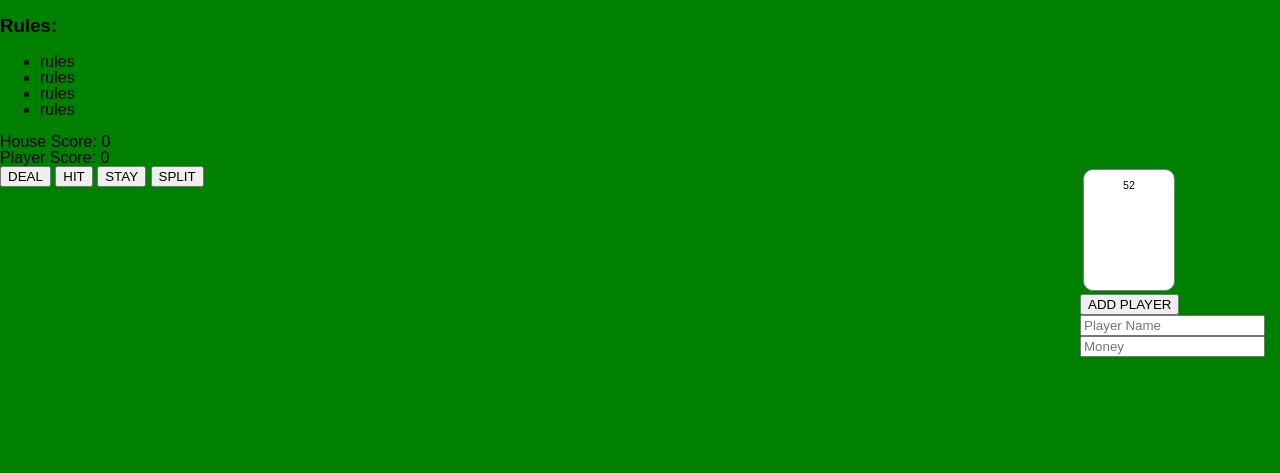
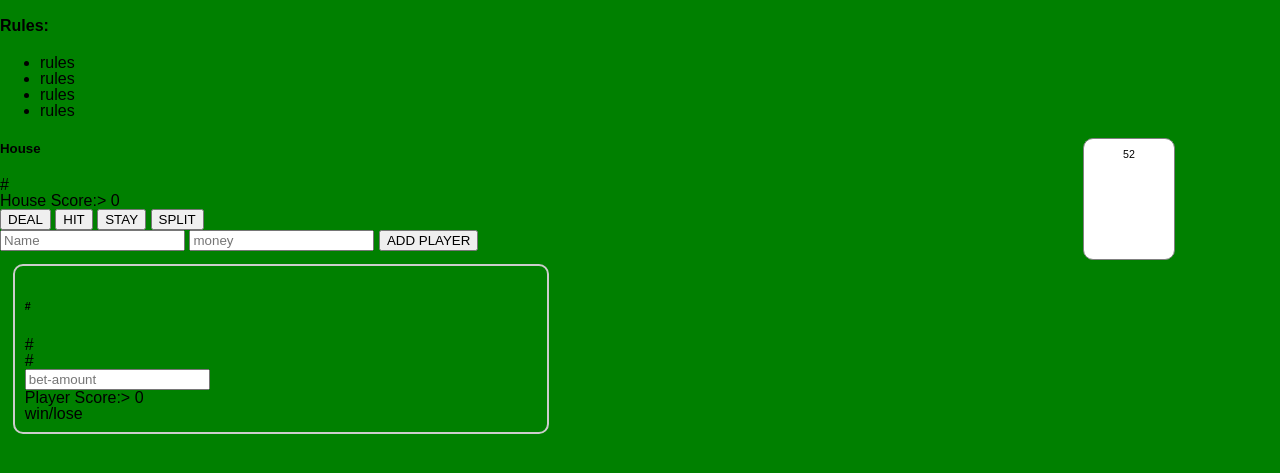
Before and after one commit to tirzahmorrison/blackjack, a website: page public/index.html in a window 1280 px wide. Shown: the part 47-520 px from the top of the page. Drawn offline with Linux system fonts and the light colour scheme.

Commit message:
html fix

```diff
--- a/public/index.html
+++ b/public/index.html
@@ -21,6 +21,7 @@
   </section>
 
   <section id="table">
+    <section id="house-area">
       <section class="rules">
         <h1>Rules:</h1>
         <ul>
@@ -30,60 +31,51 @@
           <li>rules</li>
         </ul>
       </section>
-    <section id="house-score" class="score">House Score:
+
+      <section id="deck" class="deck">
+        <section class="card" id="deck-count">52</section>
+        <section class="status" id="status"></section>
+      </section>
+      <section class="house-player">
+        <section>
+          <h1>House</h1>
+        </section>
+        <section class="hand">#</section>
+        <section class="house-plays">House Score:>
           <span>0</span>
         </section>
-    <section id="player-score" class="p-score">Player Score:
-      <span>0</span>
       </section>
 
-    <section id="deck">
-      <section class="back-ground"></section>
-    </section>
-    <section class="container" id="house">
-    </section>
+      <section id="buttons-main">
         <button class="button" id="dealButton">DEAL</button>
         <button class="button" id="hitButton">HIT</button>
         <button class="button" id="stayButton">STAY</button>
         <button class="button" id="splitButton">SPLIT</button>
+        <section class="add-player">
+          <input type="text" class="player-name" placeholder="Name">
+          <input type="number" class="money" placeholder="money">
+          <button class="button" id="add-player-button">ADD PLAYER</button>
+        </section>
+      </section>
 
-    <section id="players" class="players">
+      <section id="players-area">
+        <section class="player">
+          <section>
+            <h1>#</h1>
+          </section>
+          <section class="hand">#</section>
+          <section class="playerStartingMoney">#</section>
+          <input type="number" class="playerBets" placeholder="bet-amount">
+          <section class="player-score">Player Score:>
+            <span>0</span>
+          </section>
+          <section>win/lose</section>
         </section>
 
 
-    <section id="deck" class="deck">
-      <section class="card" id="deck-count">52</section>
-      <section class="status" id="status"></section>
-      <section>
-        <button class="button" id= "addPlayer">ADD PLAYER</button>
-        <input type="text" class="playerName" placeholder="Player Name">
-        <input type="number" class="playerStartingMoney" placeholder="Money">
        </section>
        </section>
        </section>
 
-
-  <section class="clear"></section>
-  </section>
-  <script src="/main.js" charset="utf-8"></script>
-
        </body>
-
        </html>
-
-<!-- Save these in case I have time to add more players and need this.
-  <section id="player2score" class="p-score">Player 2 Score:
-        <span>0</span>
-      </section>
-      <section id="player3score" class="p-score">Player 3 Score:
-        <span>0</span>
-      </section>
-      <section id="player4score" class="p-score">Player 4 Score:
-        <span>0</span>
-      </section>
-      <section id="player5score" class="p-score">Player 5 Score:
-        <span>0</span>
-      </section>
-      <section id="player6score" class="p-score">Player 6 Score:
-        <span>0</span>
-      </section> -->
```
Lines whose indentation alone changed are shown as unchanged.
